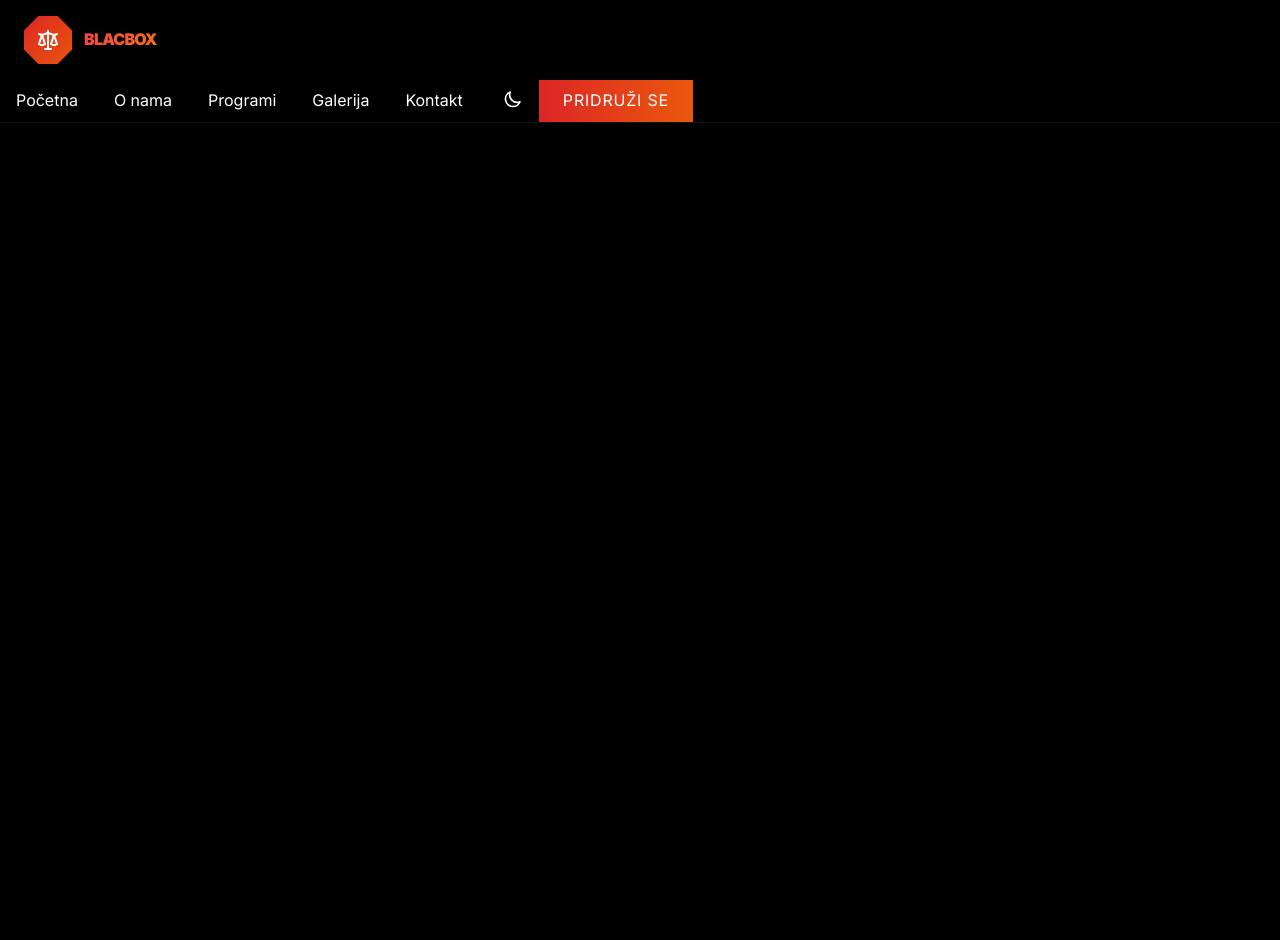
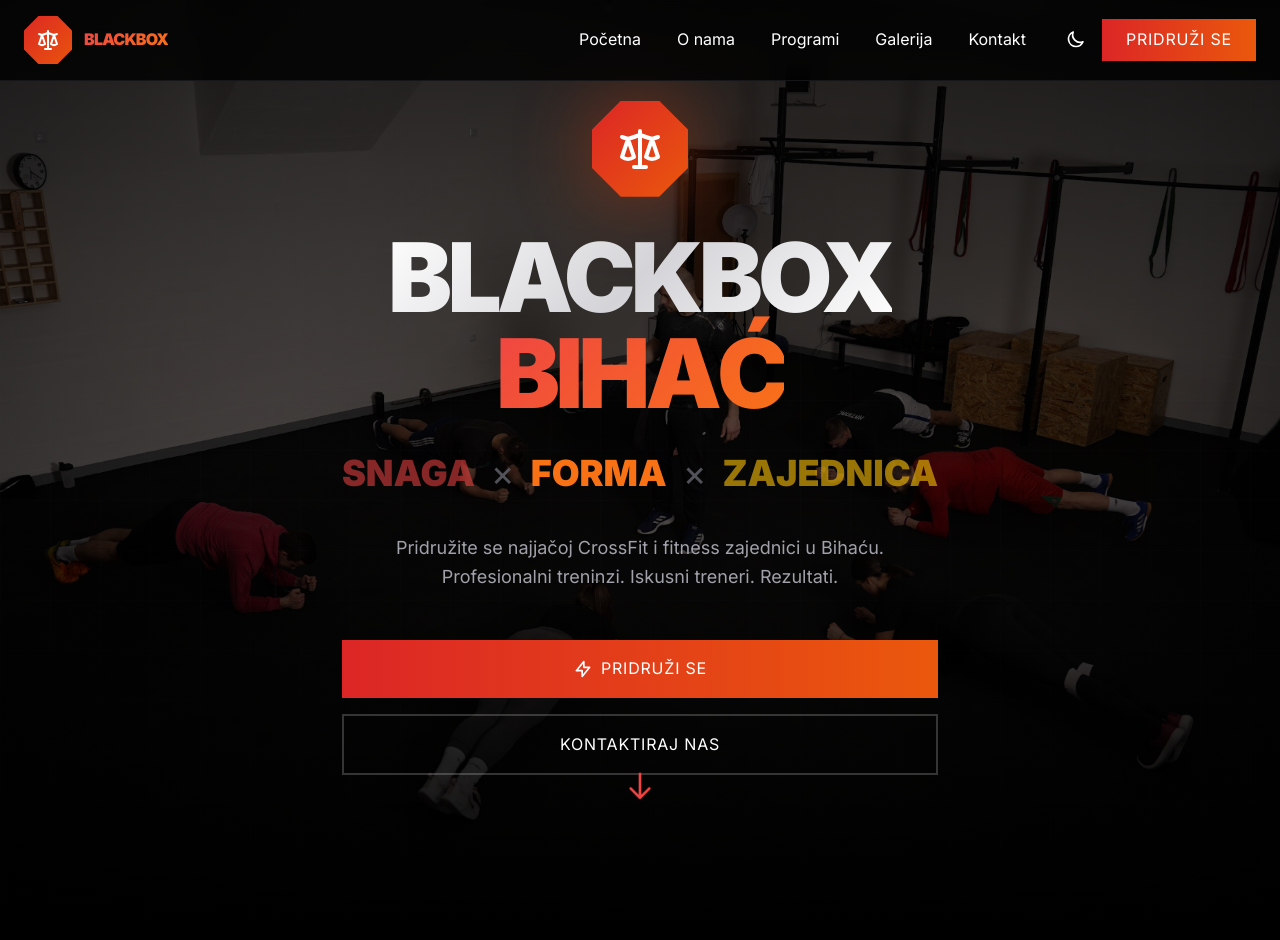
Before and after one commit to mesicc/blacbox-bihac, a PHP site: page / in a window 1280 px wide. Before the commit the page ends 123 px from the top, so only its background shows below. Run offline with PHP 8.4, Linux system fonts and the light colour scheme.

Commit message:
Naprevljena Hero Sekcija

```diff
--- a/css/style.css
+++ b/css/style.css
@@ -356,3 +356,265 @@ body:not(.dark-mode) .btn-outline {
 /* ------------------------------------------------------------------ */
 /* --------------------------- HEADER   ----------------------------- */
 /* ------------------------------------------------------------------ */
+.hero {
+    position: relative;
+    height: calc(100vh + 140px); /* bilo je height: 100vh;*/
+    display: flex;
+    align-items: center;
+    justify-content: center;
+    overflow: hidden;
+}
+
+.hero-grid {
+    position: absolute;
+    inset: 0;
+    background-size: 50px 50px;
+    z-index: 1;
+}
+
+.dark-mode .hero-grid {
+    background-image:
+        linear-gradient(rgba(255, 255, 255, 0.02) 1px, transparent 1px),
+        linear-gradient(90deg, rgba(255, 255, 255, 0.02) 1px, transparent 1px);
+}
+
+body:not(.dark-mode) .hero-grid {
+    background-image:
+        linear-gradient(rgba(0, 0, 0, 0.03) 1px, transparent 1px),
+        linear-gradient(90deg, rgba(0, 0, 0, 0.03) 1px, transparent 1px);
+}
+
+.hero-overlay {
+    position: absolute;
+    inset: 0;
+    z-index: 2;
+}
+
+.dark-mode .hero-overlay {
+    background: linear-gradient(to bottom, rgba(0, 0, 0, 0.8), rgba(0, 0, 0, 0.6), var(--black));
+}
+
+body:not(.dark-mode) .hero-overlay {
+    background: linear-gradient(to bottom, rgba(255, 255, 255, 0.85), rgba(255, 255, 255, 0.7), var(--white));
+}
+
+.hero-bg {
+    position: absolute;
+    inset: 0;
+    width: 100%;
+    height: 100%;
+    object-fit: cover;
+    z-index: 0;
+}
+
+.hero-content {
+    position: relative;
+    z-index: 3;
+    text-align: center;
+    padding: 0 1rem;
+    max-width: 1200px;
+}
+
+.hero-logo-box {
+    position: relative;
+    width: 6rem;
+    height: 6rem;
+    margin: 0 auto 2rem;
+}
+
+.hero-logo-box::before {
+    content: '';
+    position: absolute;
+    inset: 0;
+    background: linear-gradient(135deg, var(--red-600), var(--orange-600), var(--red-600));
+    filter: blur(40px);
+    opacity: 0.6;
+    animation: pulse 2s infinite;
+}
+
+.hero-logo-box::after {
+    content: '';
+    position: absolute;
+    inset: 0;
+    background: linear-gradient(135deg, var(--red-600), var(--orange-600));
+    clip-path: polygon(30% 0%, 70% 0%, 100% 30%, 100% 70%, 70% 100%, 30% 100%, 0% 70%, 0% 30%);
+}
+
+.hero-logo-icon {
+    position: relative;
+    z-index: 1;
+    width: 3rem;
+    height: 3rem;
+    color: var(--white);
+    position: absolute;
+    top: 50%;
+    left: 50%;
+    transform: translate(-50%, -50%);
+}
+
+.hero-title {
+    font-weight: 900;
+    font-size: clamp(2.5rem, 8vw, 6rem);
+    letter-spacing: -0.05em;
+    margin-bottom: 1.5rem;
+    text-transform: uppercase;
+    line-height: 1;
+}
+
+.hero-title-main {
+    background: linear-gradient(135deg, var(--white), var(--zinc-300), var(--white));
+    -webkit-background-clip: text;
+    background-clip: text;
+    -webkit-text-fill-color: transparent;
+}
+
+.dark-mode .hero-title-main {
+    background: linear-gradient(135deg, var(--white), var(--zinc-300), var(--white));
+    -webkit-background-clip: text;
+    background-clip: text;
+    -webkit-text-fill-color: transparent;
+}
+
+body:not(.dark-mode) .hero-title-main {
+    background: linear-gradient(135deg, var(--black), var(--zinc-700), var(--black));
+    -webkit-background-clip: text;
+    background-clip: text;
+    -webkit-text-fill-color: transparent;
+}
+
+.hero-title-sub {
+    background: linear-gradient(135deg, var(--red-500), var(--orange-500));
+    -webkit-background-clip: text;
+    background-clip: text;
+    -webkit-text-fill-color: transparent;
+}
+
+.hero-tagline {
+    display: flex;
+    align-items: center;
+    justify-content: center;
+    gap: 1rem;
+    font-size: clamp(1.25rem, 4vw, 2.25rem);
+    margin-bottom: 2rem;
+}
+
+.tagline-item {
+    font-weight: 900;
+}
+
+.pulse-1 {
+    color: var(--red-500);
+    animation: pulse-opacity 2s infinite;
+}
+
+.pulse-2 {
+    color: var(--orange-500);
+    animation: pulse-opacity 2s infinite 0.7s;
+}
+
+.pulse-3 {
+    color: var(--yellow-500);
+    animation: pulse-opacity 2s infinite 1.4s;
+}
+
+.tagline-separator {
+    color: var(--zinc-600);
+}
+
+body:not(.dark-mode) .tagline-separator {
+    color: var(--zinc-400);
+}
+
+.hero-description {
+    font-size: clamp(1rem, 2vw, 1.125rem);
+    margin-bottom: 3rem;
+    max-width: 42rem;
+    margin-left: auto;
+    margin-right: auto;
+}
+
+.dark-mode .hero-description {
+    color: var(--zinc-400);
+}
+
+body:not(.dark-mode) .hero-description {
+    color: var(--zinc-600);
+}
+
+.hero-buttons {
+    display: flex;
+    flex-direction: column;
+    gap: 1rem;
+    justify-content: center;
+    margin-bottom: 4rem;
+}
+
+.scroll-indicator {
+    position: absolute;
+    bottom: 2.5rem;
+    left: 50%;
+    transform: translateX(-50%);
+    animation: bounce 1.5s infinite;
+}
+
+.scroll-icon {
+    width: 2rem;
+    height: 2rem;
+    color: var(--red-500);
+}
+
+/* Animations */
+@keyframes pulse {
+    0%, 100% { opacity: 0.6; }
+    50% { opacity: 0.4; }
+}
+
+@keyframes pulse-opacity {
+    0%, 100% { opacity: 1; }
+    50% { opacity: 0.5; }
+}
+
+@keyframes bounce {
+    0%, 100% { transform: translateX(-50%) translateY(0); }
+    50% { transform: translateX(-50%) translateY(10px); }
+}
+
+@keyframes fade-in {
+    from { opacity: 0; }
+    to { opacity: 1; }
+}
+
+@keyframes slide-up {
+    from {
+        opacity: 0;
+        transform: translateY(50px);
+    }
+    to {
+        opacity: 1;
+        transform: translateY(0);
+    }
+}
+
+.animate-fade-in {
+    animation: fade-in 0.8s ease forwards;
+}
+
+.animate-slide-up {
+    animation: slide-up 0.8s ease forwards 0.3s;
+    opacity: 0;
+}
+
+.animate-slide-up-delay {
+    animation: slide-up 0.8s ease forwards 0.5s;
+    opacity: 0;
+}
+
+.animate-fade-in-delay {
+    animation: fade-in 0.8s ease forwards 0.7s;
+    opacity: 0;
+}
+
+.animate-fade-in-delay-2 {
+    animation: fade-in 0.8s ease forwards 0.9s;
+    opacity: 0;
+}
--- a/index.html
+++ b/index.html
@@ -26,12 +26,11 @@
                         <path stroke-linecap="round" stroke-linejoin="round" stroke-width="2" d="M3 6l3 1m0 0l-3 9a5.002 5.002 0 006.001 0M6 7l3 9M6 7l6-2m6 2l3-1m-3 1l-3 9a5.002 5.002 0 006.001 0M18 7l3 9m-3-9l-6-2m0-2v2m0 16V5m0 16H9m3 0h3"></path>
                     </svg>
                 </div>
-                <span class="logo-text">BLACBOX</span>
-            </div>
+                <span class="logo-text">BLACKBOX</span>
             </div>
 
             <div class="nav-menu" id="navMenu">
-            <a href="#početna" class="nav-link">Početna</a>
+                <a href="#pocetna" class="nav-link">Početna</a>
                 <a href="#o-nama" class="nav-link">O nama</a>
                 <a href="#programi" class="nav-link">Programi</a>
                 <a href="#galerija" class="nav-link">Galerija</a>
@@ -47,6 +46,7 @@
                 </button>
 
                 <a href="#kontakt-forma" class="btn btn-primary">Pridruži se</a>
+            </div>
 
             <button class="mobile-menu-toggle" id="mobileMenuToggle">
                 <svg class="menu-icon" fill="none" stroke="currentColor" viewBox="0 0 24 24">
@@ -59,6 +59,56 @@
         </div>
     </nav>
 
+    <!-- Hero Section -->
+    <section id="pocetna" class="hero">
+        <div class="hero-grid"></div>
+        <div class="hero-overlay"></div>
+        <img src="img/header-pozadina.jpg" alt="CrossFit Training" class="hero-bg">
+
+        <div class="hero-content">
+            <div class="hero-logo-box animate-fade-in">
+                <svg class="hero-logo-icon" fill="none" stroke="currentColor" viewBox="0 0 24 24">
+                    <path stroke-linecap="round" stroke-linejoin="round" stroke-width="2" d="M3 6l3 1m0 0l-3 9a5.002 5.002 0 006.001 0M6 7l3 9M6 7l6-2m6 2l3-1m-3 1l-3 9a5.002 5.002 0 006.001 0M18 7l3 9m-3-9l-6-2m0-2v2m0 16V5m0 16H9m3 0h3"></path>
+                </svg>
+            </div>
+
+            <h1 class="hero-title animate-slide-up">
+                <span class="hero-title-main">BlackBox</span>
+                <br>
+                <span class="hero-title-sub">Bihać</span>
+            </h1>
+
+            <div class="hero-tagline animate-slide-up-delay">
+                <span class="tagline-item pulse-1">SNAGA</span>
+                <span class="tagline-separator">×</span>
+                <span class="tagline-item pulse-2">FORMA</span>
+                <span class="tagline-separator">×</span>
+                <span class="tagline-item pulse-3">ZAJEDNICA</span>
+            </div>
+
+            <p class="hero-description animate-fade-in-delay">
+                Pridružite se najjačoj CrossFit i fitness zajednici u Bihaću.<br>
+                Profesionalni treninzi. Iskusni treneri. Rezultati.
+            </p>
+
+            <div class="hero-buttons animate-fade-in-delay-2">
+                <a href="#kontakt-forma" class="btn btn-primary btn-large">
+                    <svg class="btn-icon" fill="none" stroke="currentColor" viewBox="0 0 24 24">
+                        <path stroke-linecap="round" stroke-linejoin="round" stroke-width="2" d="M13 10V3L4 14h7v7l9-11h-7z"></path>
+                    </svg>
+                    Pridruži se
+                </a>
+                <a href="#kontakt" class="btn btn-outline btn-large">Kontaktiraj nas</a>
+            </div>
+
+            <div class="scroll-indicator">
+                <svg class="scroll-icon" fill="none" stroke="currentColor" viewBox="0 0 24 24">
+                    <path stroke-linecap="round" stroke-linejoin="round" stroke-width="2" d="M19 14l-7 7m0 0l-7-7m7 7V3"></path>
+                </svg>
+            </div>
+        </div>
+    </section>
+
 
 
 
--- /dev/null
+++ b/js/main.js
@@ -0,0 +1,310 @@
+// Dark/Light Mode Toggle
+const themeToggle = document.getElementById('themeToggle');
+const body = document.body;
+
+// Load saved theme preference
+const savedTheme = localStorage.getItem('theme');
+if (savedTheme === 'light') {
+    body.classList.remove('dark-mode');
+} else {
+    body.classList.add('dark-mode');
+}
+
+// Toggle theme
+themeToggle.addEventListener('click', () => {
+    body.classList.toggle('dark-mode');
+
+    const isDarkMode = body.classList.contains('dark-mode');
+    localStorage.setItem('theme', isDarkMode ? 'dark' : 'light');
+
+    // Animate icon rotation
+    const icons = themeToggle.querySelectorAll('.theme-icon');
+    icons.forEach(icon => {
+        icon.style.transform = isDarkMode ? 'rotate(0deg)' : 'rotate(180deg)';
+    });
+});
+
+// Mobile Menu Toggle
+const mobileMenuToggle = document.getElementById('mobileMenuToggle');
+const navMenu = document.getElementById('navMenu');
+
+mobileMenuToggle.addEventListener('click', () => {
+    navMenu.classList.toggle('active');
+    mobileMenuToggle.classList.toggle('active');
+});
+
+// Close mobile menu when clicking a link
+const navLinks = document.querySelectorAll('.nav-link');
+navLinks.forEach(link => {
+    link.addEventListener('click', () => {
+        navMenu.classList.remove('active');
+        mobileMenuToggle.classList.remove('active');
+    });
+});
+
+// Smooth Scroll for navigation links
+document.querySelectorAll('a[href^="#"]').forEach(anchor => {
+    anchor.addEventListener('click', function (e) {
+        e.preventDefault();
+
+        const targetId = this.getAttribute('href');
+        if (targetId === '#') return;
+
+        const targetElement = document.querySelector(targetId);
+
+        if (targetElement) {
+            const navbarHeight = document.getElementById('navbar').offsetHeight;
+            const targetPosition = targetElement.offsetTop - navbarHeight;
+
+            window.scrollTo({
+                top: targetPosition,
+                behavior: 'smooth'
+            });
+        }
+    });
+});
+
+// Navbar scroll effect
+let lastScroll = 0;
+const navbar = document.getElementById('navbar');
+
+window.addEventListener('scroll', () => {
+    const currentScroll = window.pageYOffset;
+
+    // Add shadow on scroll
+    if (currentScroll > 10) {
+        navbar.style.boxShadow = body.classList.contains('dark-mode')
+            ? '0 4px 6px -1px rgba(0, 0, 0, 0.3)'
+            : '0 4px 6px -1px rgba(0, 0, 0, 0.1)';
+    } else {
+        navbar.style.boxShadow = 'none';
+    }
+
+    lastScroll = currentScroll;
+});
+
+// Contact Form Submission
+const contactForm = document.getElementById('contactForm');
+
+contactForm.addEventListener('submit', (e) => {
+    e.preventDefault();
+
+    // Get form values
+    const name = document.getElementById('name').value;
+    const email = document.getElementById('email').value;
+    const message = document.getElementById('message').value;
+
+    // Show alert (in real app, you would send this to a server)
+    alert(`Poruka je poslata! (Demo verzija)\n\nIme: ${name}\nEmail: ${email}\nPoruka: ${message}`);
+
+    // Reset form
+    contactForm.reset();
+});
+
+// Intersection Observer for scroll animations
+const observerOptions = {
+    threshold: 0.1,
+    rootMargin: '0px 0px -100px 0px'
+};
+
+const observer = new IntersectionObserver((entries) => {
+    entries.forEach(entry => {
+        if (entry.isIntersecting) {
+            entry.target.style.opacity = '1';
+            entry.target.style.transform = 'translateY(0)';
+        }
+    });
+}, observerOptions);
+
+// Observe sections for animation
+const sections = document.querySelectorAll('.section-header, .program-card, .contact-card, .gallery-item, .about-content, .about-image, .stat-item');
+
+sections.forEach(section => {
+    section.style.opacity = '0';
+    section.style.transform = 'translateY(30px)';
+    section.style.transition = 'opacity 0.6s ease, transform 0.6s ease';
+    observer.observe(section);
+});
+
+// Add hover effect for logo
+const navLogo = document.querySelector('.nav-logo');
+const footerLogo = document.querySelector('.footer-logo');
+
+[navLogo, footerLogo].forEach(logo => {
+    if (logo) {
+        logo.addEventListener('mouseenter', () => {
+            const logoBox = logo.querySelector('.logo-box');
+            if (logoBox) {
+                logoBox.style.animation = 'pulse 1s ease infinite';
+            }
+        });
+
+        logo.addEventListener('mouseleave', () => {
+            const logoBox = logo.querySelector('.logo-box');
+            if (logoBox) {
+                logoBox.style.animation = '';
+            }
+        });
+    }
+});
+
+// Program card hover effects
+const programCards = document.querySelectorAll('.program-card');
+
+programCards.forEach(card => {
+    card.addEventListener('mouseenter', () => {
+        const arrow = card.querySelector('.program-arrow');
+        if (arrow) {
+            arrow.style.transform = 'translateX(0)';
+        }
+    });
+
+    card.addEventListener('mouseleave', () => {
+        const arrow = card.querySelector('.program-arrow');
+        if (arrow) {
+            arrow.style.transform = 'translateX(-10px)';
+        }
+    });
+});
+
+// Gallery item click effect
+const galleryItems = document.querySelectorAll('.gallery-item');
+
+galleryItems.forEach(item => {
+    item.addEventListener('click', () => {
+        // You could open a lightbox or modal here
+        const img = item.querySelector('img');
+        if (img) {
+            console.log('Clicked image:', img.src);
+            // In a real app, you might open the image in a modal/lightbox
+        }
+    });
+});
+
+// Stats counter animation
+const stats = document.querySelectorAll('.stat-number');
+
+const animateCounter = (element) => {
+    const target = element.textContent;
+    const isPlus = target.includes('+');
+    const number = parseInt(target.replace('+', ''));
+    const duration = 2000;
+    const steps = 60;
+    const increment = number / steps;
+    let current = 0;
+
+    const timer = setInterval(() => {
+        current += increment;
+        if (current >= number) {
+            element.textContent = isPlus ? number + '+' : number;
+            clearInterval(timer);
+        } else {
+            element.textContent = Math.floor(current) + (isPlus ? '+' : '');
+        }
+    }, duration / steps);
+};
+
+// Observe stats for animation
+const statsObserver = new IntersectionObserver((entries) => {
+    entries.forEach(entry => {
+        if (entry.isIntersecting && !entry.target.classList.contains('animated')) {
+            animateCounter(entry.target);
+            entry.target.classList.add('animated');
+        }
+    });
+}, { threshold: 0.5 });
+
+stats.forEach(stat => {
+    statsObserver.observe(stat);
+});
+
+// Parallax effect for hero section
+const hero = document.querySelector('.hero');
+const heroContent = document.querySelector('.hero-content');
+
+window.addEventListener('scroll', () => {
+    const scrolled = window.pageYOffset;
+    const heroHeight = hero.offsetHeight;
+
+    if (scrolled < heroHeight) {
+        heroContent.style.transform = `translateY(${scrolled * 0.5}px)`;
+        heroContent.style.opacity = 1 - (scrolled / heroHeight) * 1.5;
+    }
+});
+
+// Active link highlighting
+const updateActiveLink = () => {
+    const sections = document.querySelectorAll('section[id]');
+    const navbarHeight = navbar.offsetHeight;
+
+    sections.forEach(section => {
+        const sectionTop = section.offsetTop - navbarHeight - 100;
+        const sectionBottom = sectionTop + section.offsetHeight;
+        const scrollPosition = window.pageYOffset;
+
+        if (scrollPosition >= sectionTop && scrollPosition < sectionBottom) {
+            navLinks.forEach(link => {
+                link.classList.remove('active');
+                if (link.getAttribute('href') === `#${section.id}`) {
+                    link.classList.add('active');
+                }
+            });
+        }
+    });
+};
+
+window.addEventListener('scroll', updateActiveLink);
+
+// Add ripple effect to buttons
+const buttons = document.querySelectorAll('.btn');
+
+buttons.forEach(button => {
+    button.addEventListener('click', function(e) {
+        const ripple = document.createElement('span');
+        const rect = this.getBoundingClientRect();
+        const size = Math.max(rect.width, rect.height);
+        const x = e.clientX - rect.left - size / 2;
+        const y = e.clientY - rect.top - size / 2;
+
+        ripple.style.width = ripple.style.height = size + 'px';
+        ripple.style.left = x + 'px';
+        ripple.style.top = y + 'px';
+        ripple.classList.add('ripple');
+
+        this.appendChild(ripple);
+
+        setTimeout(() => {
+            ripple.remove();
+        }, 600);
+    });
+});
+
+// Add CSS for ripple effect dynamically
+const style = document.createElement('style');
+style.textContent = `
+    .btn {
+        position: relative;
+        overflow: hidden;
+    }
+
+    .ripple {
+        position: absolute;
+        border-radius: 50%;
+        background: rgba(255, 255, 255, 0.3);
+        transform: scale(0);
+        animation: ripple-animation 0.6s ease-out;
+        pointer-events: none;
+    }
+
+    @keyframes ripple-animation {
+        to {
+            transform: scale(4);
+            opacity: 0;
+        }
+    }
+`;
+document.head.appendChild(style);
+
+// Console log for demo
+console.log('BlackBox Bihać - Website Loaded Successfully! 💪');
+console.log('Theme:', body.classList.contains('dark-mode') ? 'Dark Mode' : 'Light Mode');
```
Also changed, not shown: img/header-pozadina.jpg (renamed from img/Screenshot 2026-01-25 at 16.31.30.png). Lines whose indentation alone changed are shown as unchanged.
